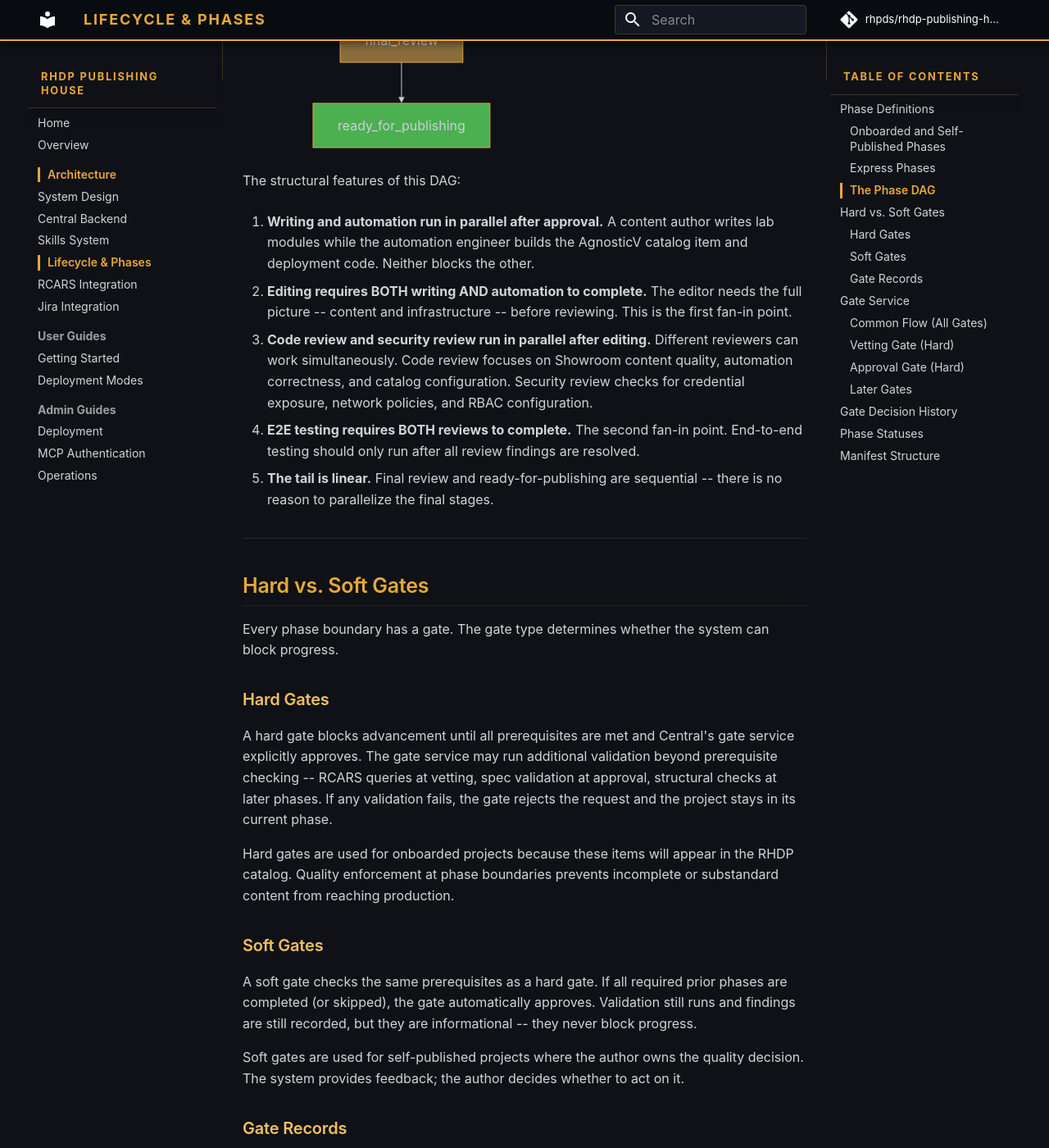
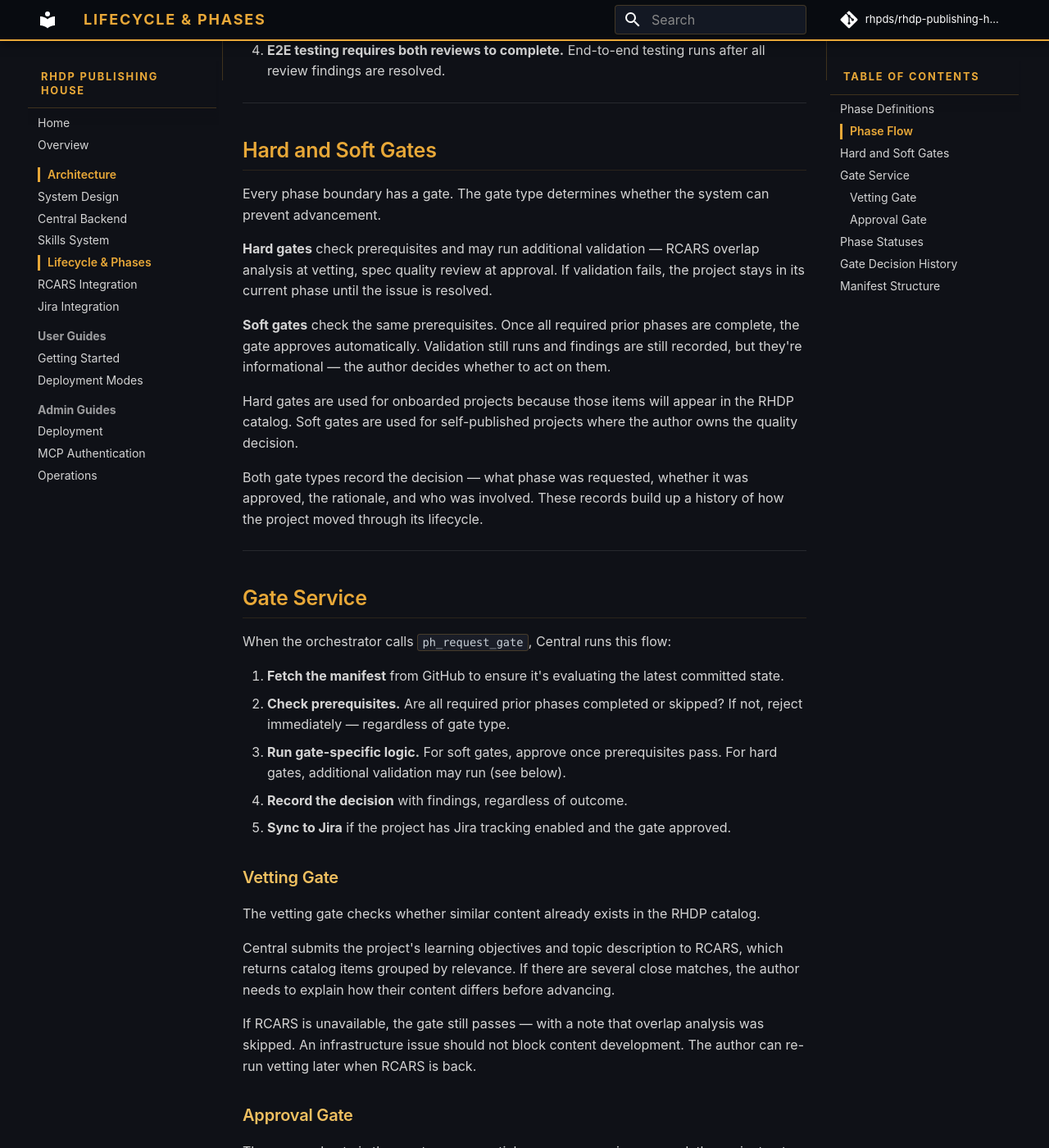
Before and after one commit to treddy08/rhdp-publishing-house, an MkDocs documentation site: the page built from docs/architecture/lifecycle-phases.md, in a window 1280 px wide and 1400 px high, scrolled down 3184 px. Shown: the whole window at 82% size. Built offline with MkDocs 1.6.1 and Material for MkDocs 9.7.7, drawn with Linux system fonts in a browser that asks for light colours; comment, search, counter and statistics services are not loaded; some of the changed text lies outside the part shown.

Commit message:
[RHDPCD-47] Rewrite lifecycle-phases with review feedback
- Remove "DAG" acronym, use plain "directed graph" with explanation
- Approval gate note as admonition instead of inline paragraph
- Express phases as admonition noting it's under development
- Soften tone throughout: drop "immutable", "append-only", police
  language from gate decision history
- Remove self-approval section (not active — approval gate is soft)
- RCARS unavailability: document new behavior (passes with warning)
- Remove "if no LLM provider configured" edge case
- Remove duplicate spec validation section
- Simplify gate records to what matters, not field-level detail

Co-Authored-By: Claude Sonnet 4.6 (1M context) <noreply@anthropic.com>

````diff
--- a/docs/architecture/lifecycle-phases.md
+++ b/docs/architecture/lifecycle-phases.md
@@ -1,15 +1,13 @@
 # Lifecycle Phases
 
-The Publishing House lifecycle is a directed acyclic graph of 12 phases (onboarded/self-published) or 3 phases (express) that tracks a content project from initial idea through catalog readiness, with hard or soft gates controlling advancement at each boundary.
+The Publishing House lifecycle is a set of phases that tracks a content project from initial idea through catalog readiness. Phases have dependencies — some run in parallel, others must wait for earlier work to finish. Gates between phases control whether a project can advance.
 
 ## Phase Definitions
 
-Every project progresses through a defined set of phases. Onboarded and self-published projects share the same 12-phase structure but differ in gate strictness. Express mode uses a minimal 3-phase lifecycle because the author is reusing an existing catalog item rather than building new content.
+Every project progresses through a defined set of phases. Onboarded and self-published projects share the same 12-phase structure but differ in how strictly gates are enforced.
 
-### Onboarded and Self-Published Phases
-
-| Phase | Gate Type (Onboarded) | Gate Type (Self-Published) | Prerequisites |
-|-------|----------------------|---------------------------|---------------|
+| Phase | Gate (Onboarded) | Gate (Self-Published) | Prerequisites |
+|-------|-----------------|----------------------|---------------|
 | `intake` | hard | hard | none |
 | `vetting` | hard | hard | intake |
 | `spec_refinement` | hard | soft | vetting |
@@ -23,44 +21,38 @@ Every project progresses through a defined set of phases. Onboarded and self-pub
 | `final_review` | hard | soft | e2e_testing |
 | `ready_for_publishing` | hard | soft | final_review |
 
-**Note on the approval gate:** The onboarded approval gate is currently soft. This is a known TODO -- it should be hard to enforce spec quality before content production begins. The current soft state allows projects to advance past approval without formal sign-off, which is temporary while the gate validation logic matures.
+!!! note "Approval gate"
+    The onboarded approval gate is currently soft while the gate validation logic matures. This will become a hard gate to enforce spec quality before content production begins.
 
-### Express Phases
-
-| Phase | Gate Type | Prerequisites |
-|-------|-----------|---------------|
-| `intake` | hard | none |
-| `vetting` | soft | intake |
-| `base_finding` | soft | vetting |
-
-Express projects skip the full lifecycle because the author is selecting an existing base catalog item (via RCARS) and ordering it for a specific event. There is no content to write, automate, or review.
+!!! note "Express mode"
+    Express mode uses a minimal phase set (intake and vetting only) that is still being designed. See [Deployment Modes](../user/deployment-modes.md) for the current concept.
 
 ---
 
-## The Phase DAG
+## Phase Flow
 
-The lifecycle is not a linear sequence. Two pairs of phases run in parallel, creating a DAG with fan-out and fan-in points:
+The lifecycle is not a linear sequence — it's a directed graph where some phases run in parallel. Two pairs of phases fan out and converge:
 
 ```mermaid
 flowchart TD
-    intake[intake] --> vetting[vetting]
-    vetting --> spec_refinement[spec_refinement]
-    spec_refinement --> approval[approval]
+    intake[Intake] --> vetting[Vetting]
+    vetting --> spec_refinement[Spec Refinement]
+    spec_refinement --> approval[Approval]
 
-    approval --> writing[writing]
-    approval --> automation[automation]
+    approval --> writing[Writing]
+    approval --> automation[Automation]
 
-    writing --> editing[editing]
+    writing --> editing[Editing]
     automation --> editing
 
-    editing --> code_review[code_review]
-    editing --> security_review[security_review]
+    editing --> code_review[Code Review]
+    editing --> security_review[Security Review]
 
-    code_review --> e2e_testing[e2e_testing]
+    code_review --> e2e_testing[E2E Testing]
     security_review --> e2e_testing
 
-    e2e_testing --> final_review[final_review]
-    final_review --> ready_for_publishing[ready_for_publishing]
+    e2e_testing --> final_review[Final Review]
+    final_review --> ready_for_publishing[Ready for Publishing]
 
     style intake fill:#2a6496,color:#fff
     style vetting fill:#2a6496,color:#fff
@@ -76,131 +68,81 @@ flowchart TD
     style ready_for_publishing fill:#4caf50,color:#fff
 ```
 
-The structural features of this DAG:
+Key structural features:
 
-1. **Writing and automation run in parallel after approval.** A content author writes lab modules while the automation engineer builds the AgnosticV catalog item and deployment code. Neither blocks the other.
-
-2. **Editing requires BOTH writing AND automation to complete.** The editor needs the full picture -- content and infrastructure -- before reviewing. This is the first fan-in point.
-
-3. **Code review and security review run in parallel after editing.** Different reviewers can work simultaneously. Code review focuses on Showroom content quality, automation correctness, and catalog configuration. Security review checks for credential exposure, network policies, and RBAC configuration.
-
-4. **E2E testing requires BOTH reviews to complete.** The second fan-in point. End-to-end testing should only run after all review findings are resolved.
-
-5. **The tail is linear.** Final review and ready-for-publishing are sequential -- there is no reason to parallelize the final stages.
+1. **Writing and automation run in parallel after approval.** A content author writes lab modules while the automation engineer builds deployment code. Neither blocks the other.
+2. **Editing requires both writing and automation to complete.** The editor needs the full picture — content and infrastructure — before reviewing.
+3. **Code review and security review run in parallel after editing.** Different reviewers can work simultaneously.
+4. **E2E testing requires both reviews to complete.** End-to-end testing runs after all review findings are resolved.
 
 ---
 
-## Hard vs. Soft Gates
+## Hard and Soft Gates
 
-Every phase boundary has a gate. The gate type determines whether the system can block progress.
+Every phase boundary has a gate. The gate type determines whether the system can prevent advancement.
 
-### Hard Gates
+**Hard gates** check prerequisites and may run additional validation — RCARS overlap analysis at vetting, spec quality review at approval. If validation fails, the project stays in its current phase until the issue is resolved.
 
-A hard gate blocks advancement until all prerequisites are met and Central's gate service explicitly approves. The gate service may run additional validation beyond prerequisite checking -- RCARS queries at vetting, spec validation at approval, structural checks at later phases. If any validation fails, the gate rejects the request and the project stays in its current phase.
+**Soft gates** check the same prerequisites. Once all required prior phases are complete, the gate approves automatically. Validation still runs and findings are still recorded, but they're informational — the author decides whether to act on them.
 
-Hard gates are used for onboarded projects because these items will appear in the RHDP catalog. Quality enforcement at phase boundaries prevents incomplete or substandard content from reaching production.
+Hard gates are used for onboarded projects because those items will appear in the RHDP catalog. Soft gates are used for self-published projects where the author owns the quality decision.
 
-### Soft Gates
-
-A soft gate checks the same prerequisites as a hard gate. If all required prior phases are completed (or skipped), the gate automatically approves. Validation still runs and findings are still recorded, but they are informational -- they never block progress.
-
-Soft gates are used for self-published projects where the author owns the quality decision. The system provides feedback; the author decides whether to act on it.
-
-### Gate Records
-
-Both gate types produce a permanent gate decision record. Each record captures the decision (approved, rejected, or overridden), the rationale, who requested it, and who was involved. Gate decisions cannot be edited or deleted after the fact.
+Both gate types record the decision — what phase was requested, whether it was approved, the rationale, and who was involved. These records build up a history of how the project moved through its lifecycle.
 
 ---
 
 ## Gate Service
 
-When the orchestrator calls `ph_request_gate`, Central executes a multi-step validation pipeline. The steps vary by phase, but the overall flow is consistent.
+When the orchestrator calls `ph_request_gate`, Central runs this flow:
 
-### Common Flow (All Gates)
+1. **Fetch the manifest** from GitHub to ensure it's evaluating the latest committed state.
+2. **Check prerequisites.** Are all required prior phases completed or skipped? If not, reject immediately — regardless of gate type.
+3. **Run gate-specific logic.** For soft gates, approve once prerequisites pass. For hard gates, additional validation may run (see below).
+4. **Record the decision** with findings, regardless of outcome.
+5. **Sync to Jira** if the project has Jira tracking enabled and the gate approved.
 
-1. **Manifest fetch.** Central reads the project's `manifest.yaml` from GitHub at the specified branch. This ensures the gate evaluates the committed state, not a local working copy.
+### Vetting Gate
 
-2. **Prerequisite check.** The PhaseEngine inspects the manifest's `lifecycle.phases` block. For each prerequisite phase, it verifies the status is `completed` or `skipped`. If any prerequisite is still `pending` or `in_progress`, the gate rejects immediately -- regardless of gate type.
+The vetting gate checks whether similar content already exists in the RHDP catalog.
 
-3. **Gate-type dispatch.** For soft gates, if prerequisites pass, the gate approves and records the decision. For hard gates, additional validation runs (described below).
+Central submits the project's learning objectives and topic description to RCARS, which returns catalog items grouped by relevance. If there are several close matches, the author needs to explain how their content differs before advancing.
 
-4. **Gate record creation.** The gate decision is recorded permanently with all findings, regardless of outcome.
+If RCARS is unavailable, the gate still passes — with a note that overlap analysis was skipped. An infrastructure issue should not block content development. The author can re-run vetting later when RCARS is back.
 
-5. **Jira sync.** If the project has Jira tracking enabled and the gate approved, Central syncs the phase transition to Jira. This step is non-blocking -- Jira failures do not revert the gate decision.
+### Approval Gate
 
-### Vetting Gate (Hard)
+The approval gate is the most consequential — once a spec is approved, the project enters production phases where rework is expensive.
 
-The vetting gate evaluates content overlap with existing RHDP catalog items using RCARS.
+**Structural validation** checks the spec against the PH template: required sections present, minimum learning objectives defined, no unfilled placeholders, module map populated. These are objective checks — failures are clear.
 
-- Central submits a query to RCARS combining the project's learning objectives, topics, and target products.
-- RCARS returns catalog items grouped by relevance tier (high, medium, low).
-- **3 or more high-relevance matches:** The gate requires the author to articulate how the proposed content differs from existing items. Without clear differentiation, the gate rejects.
-- **No matches at all:** The gate flags this for review -- either the spec is too vague to produce matches, or it genuinely covers new ground. The author should verify the spec is specific enough.
-- **RCARS unavailability:** If RCARS cannot be reached or returns an error, hard gates block. The system does not let projects bypass vetting when it cannot verify content overlap.
+**Quality review** uses an LLM to assess whether the spec is realistic, the infrastructure is feasible, and a writer could produce modules from it without ambiguity. The reviewer returns approve, needs-work, or reject with feedback.
 
-### Approval Gate (Hard)
+**Jira task creation.** When the approval gate passes, Central creates per-module Jira tasks for the upcoming work — content, automation, and verification tasks for each module, plus cross-cutting review tasks. Supporting pages (intro, conclusion, overview) are excluded.
 
-The approval gate runs two validation layers before deciding:
+---
 
-**1. Structural validation (SpecValidator).** Checks the project's `design.md` against the PH spec template:
+## Phase Statuses
 
-- 9 required sections must be present (project overview, learning objectives, audience, module map, infrastructure, duration, success criteria, risks, and timeline)
-- A minimum of 3 learning objectives must be defined
-- No unfilled placeholders (e.g., `[TODO]`, `<FILL IN>`, `__BLANK__`)
-- Module map must list at least one module with a title and description
+Each phase in the manifest tracks its status:
 
-Structural failures block the gate immediately. These are objective checks with no ambiguity.
+- **`pending`** — not started yet
+- **`in_progress`** — work has begun
+- **`completed`** — done, gate passed
+- **`skipped`** — intentionally bypassed (e.g., automation for a project reusing an existing catalog item)
 
-**2. LLM quality review (SpecReviewer).** Claude Haiku assesses the spec for quality, infrastructure feasibility, and actionability:
-
-- Returns one of: `approve`, `needs_work`, or `reject`
-- A `reject` verdict blocks the hard gate
-- A `needs_work` verdict includes specific feedback for the author
-- If no LLM provider is configured, the quality review degrades gracefully -- it is skipped, not treated as a failure
-
-**Self-approval prevention.** For onboarded projects, the project owner cannot approve their own spec. The `approved_by` field must differ from the project owner's email. Self-published projects do not enforce this restriction.
-
-**Jira task creation (Phase 2).** When the approval gate passes, Central creates per-module Jira tasks for the downstream phases:
-
-- One content task, one automation task, and one verification task per module
-- One task each for code review, security review, e2e testing, and final review
-- Supporting pages (introduction, conclusion, overview) are excluded from task generation -- only substantive modules get tracked
-
-### Later Gates
-
-Gates beyond approval follow the common flow without phase-specific validation. The hard/soft distinction still applies: hard gates block if prerequisites are not met, soft gates approve once prerequisites are satisfied.
+The orchestrator sets `in_progress` when it dispatches a skill, and `completed` after a successful gate request. There is no backward transition.
 
 ---
 
 ## Gate Decision History
 
-Every gate decision -- approved, rejected, or overridden -- is permanently recorded with its findings, timestamps, and actors. This provides a complete audit trail for a project's lifecycle. Reviewers can inspect not just the decision but the evidence that informed it.
-
-The MCP tool `ph_get_history` returns the full gate decision history for a project in chronological order. The Central dashboard renders it as a timeline with expandable finding details.
-
----
-
-## Phase Statuses
-
-Each phase in the manifest tracks its status through a simple state machine:
-
-```
-pending → in_progress → completed
-                      → skipped
-```
-
-- **`pending`** -- the phase has not started. This is the initial state for all phases.
-- **`in_progress`** -- work has begun. The orchestrator sets this when it dispatches a skill to work on a phase.
-- **`completed`** -- the phase is done and the gate passed. The orchestrator sets this after a successful gate request.
-- **`skipped`** -- the phase was intentionally bypassed. Used for phases that do not apply to a particular project (e.g., automation for a demo that reuses an existing catalog item).
-
-The manifest's `current_phase` field indicates which phase is currently active. For parallel phases (writing/automation, code_review/security_review), the orchestrator manages both and advances `current_phase` to the fan-in point (editing or e2e_testing) once both parallel tracks complete.
+Every gate decision is recorded. This gives visibility into how a project moved through its lifecycle — who requested advancement, whether it was approved, and what findings were produced at each step. The `ph_get_history` tool returns the full history for a project, and the Central dashboard renders it as a timeline.
 
 ---
 
 ## Manifest Structure
 
-The manifest's `lifecycle` block tracks phase state. Each phase entry records its status and phase-specific metadata:
+The manifest's `lifecycle` block tracks phase state:
 
 ```yaml
 lifecycle:
@@ -212,9 +154,7 @@ lifecycle:
     approval: { status: completed, approved_by: "reviewer@redhat.com" }
     writing: { status: in_progress, modules: [...] }
     automation: { status: pending, substeps: { requirements: pending, ... } }
-    # ... remaining phases follow the same pattern
+    # ... remaining phases
 ```
 
-Completed phases carry a `completed_at` timestamp. Some phases carry additional metadata: `vetting` stores the RCARS response, `approval` stores the approver's identity, `writing` tracks per-module progress, and `automation` breaks down into substeps (requirements, catalog item, code, testing).
-
-The orchestrator reads this block to determine what work is available. Individual skills read their phase's entry to understand their inputs. Neither the orchestrator nor skills modify other phases' entries -- each skill owns only its own artifacts.
+Completed phases carry a timestamp. Some carry additional metadata: `vetting` stores the RCARS response, `approval` stores the approver, `writing` tracks per-module progress, and `automation` breaks into substeps.
````
